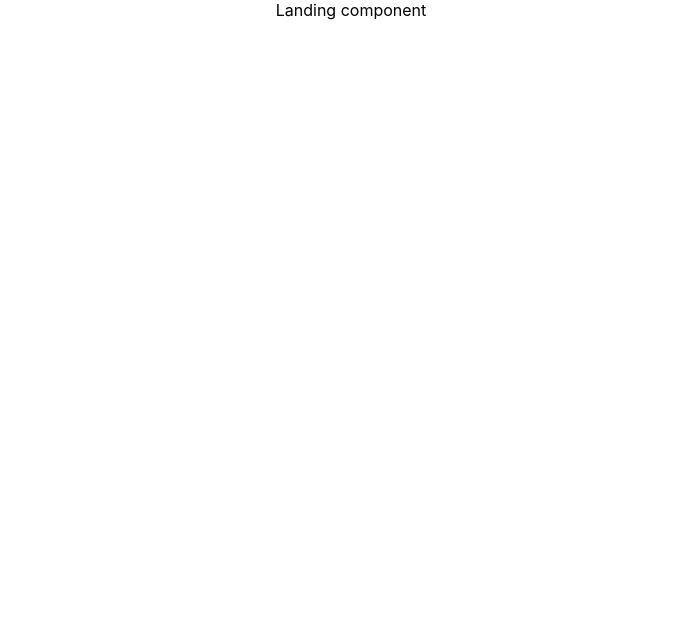
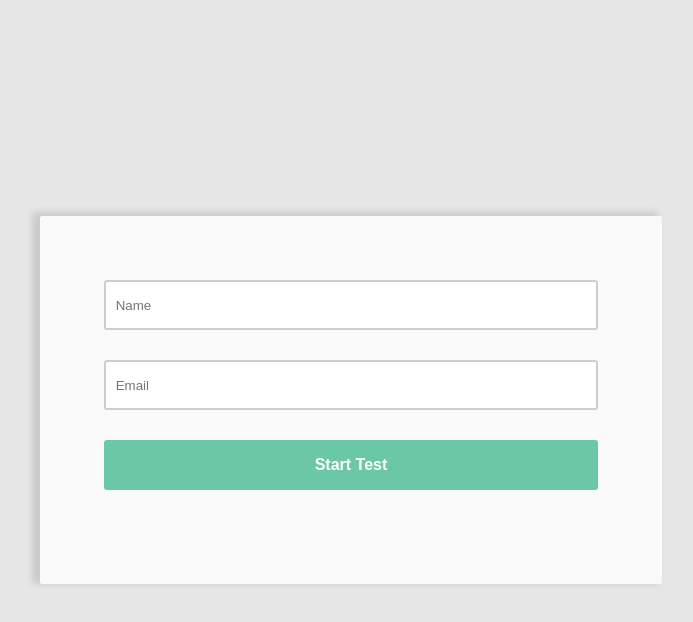
Before and after one commit to OfficialDushyant/know_me_q_test, a React (Create React App) app: page / in a window 1280 px wide. Shown: the top 622 px of the page, without its empty margins (289-982 px from the left). Built offline with nearby package versions, Linux system fonts and the light colour scheme.

Commit message:
Created basic landing page
- Created landing page design, requires logic
- Planing to use context api to maintain login state.

```diff
--- /dev/null
+++ b/src/components/pages/Landing.css
@@ -0,0 +1,59 @@
+@import "../../theme.css";
+
+.landing_page{
+    display: flex;
+    align-items: center;
+    justify-content: center;
+    height: 100vh;
+    width: 100vw;
+}
+.login_form {
+    display: flex;
+    flex-direction: row;
+    column-gap: 20px;
+}
+.frm_input_text {
+    height:50px;
+    width:100%;
+    border-radius:3px;
+    border:rgba(var(--dark-gray),.3) 2px solid;
+    box-sizing:border-box;
+    padding:10px;
+    margin-bottom:30px;
+}
+
+.frm_input_text:focus{
+    outline:none;
+    border:rgb(var(--primary-color)) 2px solid;
+    color:rgb(var(--secondary-color));
+}
+
+.frm_submit_btn{
+    height:50px;
+    width:100%;
+    border-radius:3px;
+    border:rgba(var(--dark-gray),.3) 0px solid;
+    box-sizing:border-box;
+    padding:10px;
+    margin-bottom:30px;
+    background:rgb(var(--primary-color));
+    color:rgb(255,255,255);
+    font-weight:bold;
+    font-size: 12pt;
+    transition:background .4s;
+    cursor:pointer;
+}
+
+.frm_submit_btn:hover{
+    background:rgb(var(--secondary-color));
+}
+
+.test_title {
+    height:50px;
+    width:100%;
+    border-radius:3px;
+    border:rgba(var(--dark-gray),.3) 2px solid;
+    box-sizing:border-box;
+    padding:10px;
+    margin-bottom:30px;
+}
--- a/src/components/pages/Landing.jsx
+++ b/src/components/pages/Landing.jsx
@@ -1,16 +1,43 @@
-import React from 'react';
+import React, {useState} from 'react';
 import PropTypes from 'prop-types';
 
-const Landing = ({name}) => {
-    return (
-        <div>
-            {name} component
-        </div>
-    );
+import Card from "../common/Card";
+import './Landing.css';
+
+
+const Landing = () => {
+
+    const [login, setLogin] = useState(false);
+        return (
+            <div className='landing_page'>
+            {
+                (!login)&&
+                <Card>
+                    <section className='login_form'>
+                        <form className='form_input' >
+                            <input className='frm_input_text' type="text" placeholder="Name" required/>
+                            <input className='frm_input_text' type="email" placeholder="Email"/>
+                            <button type='submit' className='frm_submit_btn' onClick={() => {setLogin(true)}}>Start Test</button>
+                        </form>
+                    </section>
+                </Card>
+
+            }
+            {
+                (login)&&
+                <Card>
+                    <section className='login_form'>
+                        <div>Test 1</div>
+                        <div>Test 2</div>
+                    </section>
+                </Card>
+            }
+            </div>
+        );
 };
 
 Landing.propTypes = {
-    name: PropTypes.string.isRequired
+
 };
 
 export default Landing;
```
